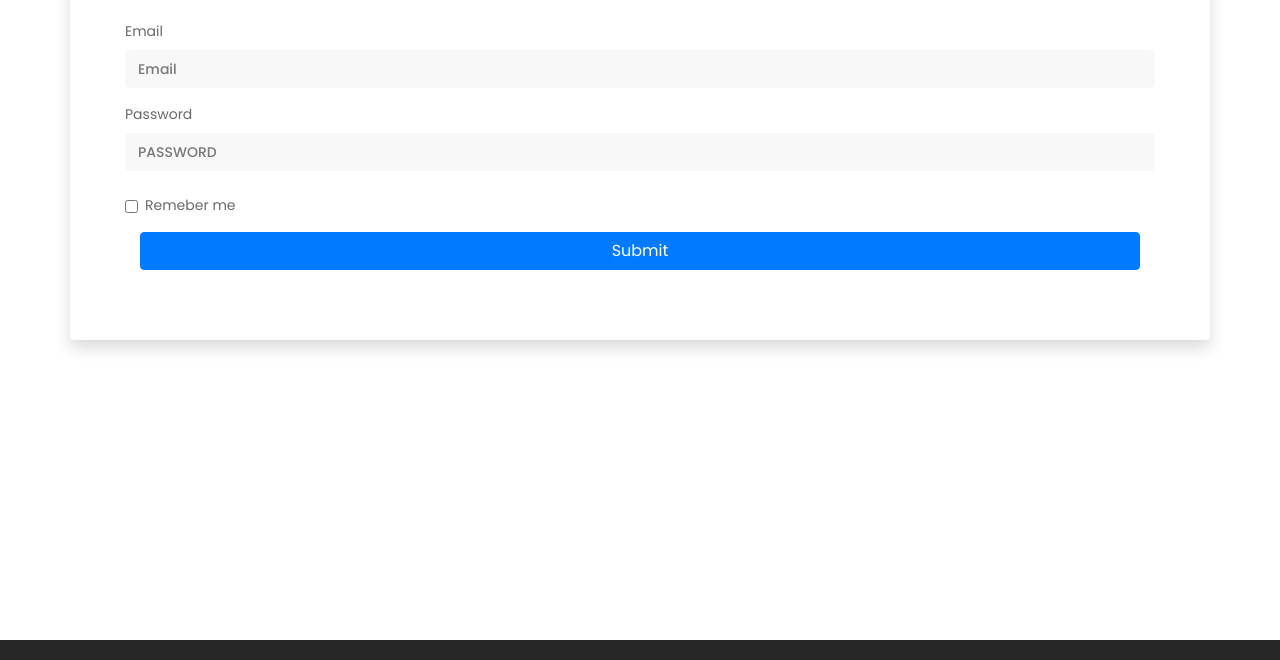
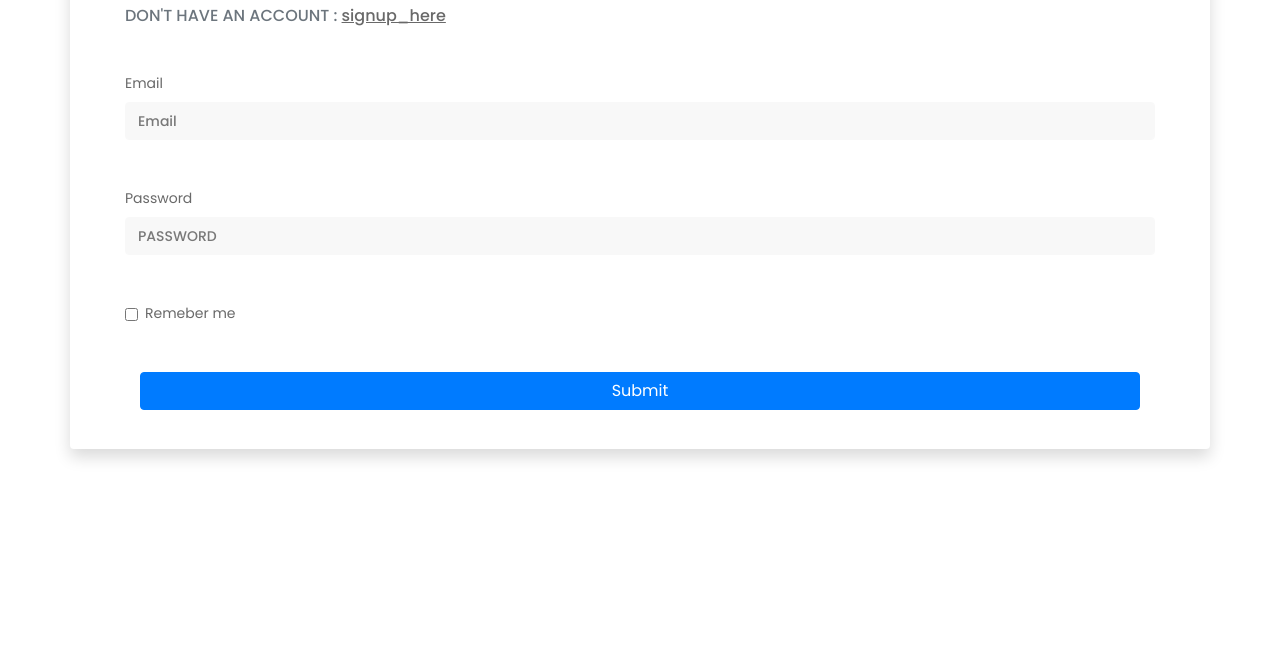
Before and after one commit to EshtaolGirma/HomeGet, a plain HTML site: page login.html in a window 1280 px wide. Shown: the part 462-1122 px from the top of the page. Drawn offline with nearby package versions, Linux system fonts and the light colour scheme.

Commit message:
minor adjesments to login html as text and stuff

```diff
--- a/Assets/CSS/login.css
+++ b/Assets/CSS/login.css
@@ -6,6 +6,7 @@ nav a {
 
     margin-top: 250px;
     margin-bottom: 300px;
+    height: 35rem;
 
 }
 #cardbody{
@@ -13,6 +14,7 @@ nav a {
     color: #696969;
     font-size: 14px;
     font-weight: 400;
+    padding-top: 40px;
     padding-bottom: 50px;
 
 }
@@ -22,6 +24,9 @@ h2{
   font-size: 32px;
   font-weight: 500;
 
+}
+.card-body a{
+color:#696969;
 }
 .form-control{
   line-height: 50px;
--- a/login.html
+++ b/login.html
@@ -87,24 +87,23 @@
         </div>
     </div>
 
-    <div class="card container mx-auto  border-0 shadow  bg-white rounded " id= "thecard" >
+    <div class="card  container mx-auto  border-0 shadow  bg-white rounded " id= "thecard" >
         <div class="card-body">
             <div class="card-body" id="cardbody">
                 <h4 class="card-title mt-1" id="header-title">Log in</h4>
-                <h6 class="card-subtitle mt-3 mb-4 text-muted ">dont an account? <a href="register.html">sign up
-                        here</a></h6>
+                <h6 class="card-subtitle mt-4 mb-4 text-muted ">DON'T HAVE AN ACCOUNT : <a href="register.html"><u>signup_here </u></a></h6>
                 <form>
-                    <div class="mb-3">
+                    <div class="mt-5 mb-3">
                         <label for="exampleInputEmail1" class="form-label ">Email</label>
                         <input type="email" class="form-control" placeholder="Email" id="user">
 
                     </div>
-                    <div class="mb-4">
+                    <div class="mb-5 mt-5">
                         <label for="exampleInputPassword1" class="form-
           label">Password</label>
                         <input type="password" class="form-control" placeholder="PASSWORD" id="pass">
                     </div>
-                    <div class="mb-3 form-check">
+                    <div class="mb-5 form-check">
 
                         <input type="checkbox" class="form-check-input" id="exampleCheck1">
                         <label class="form-check-label" for="exampleCheck1">Remeber me </label>
```
